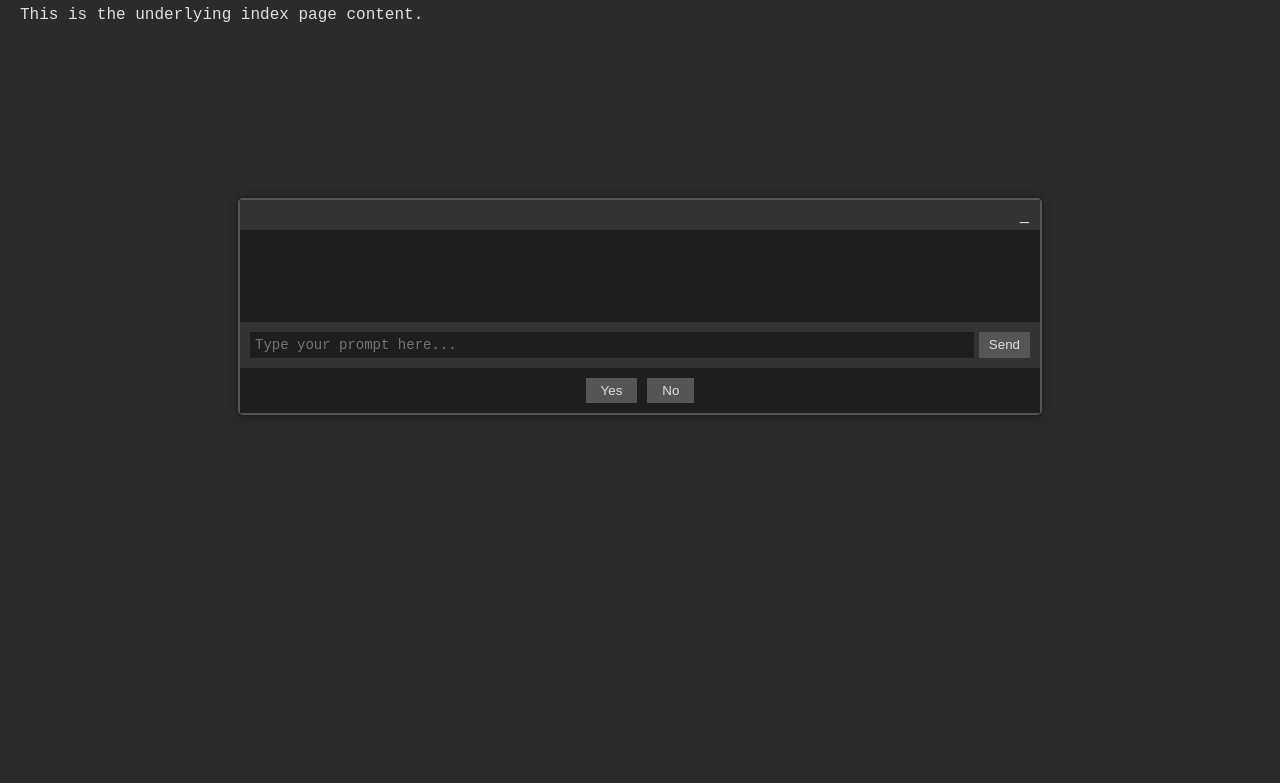
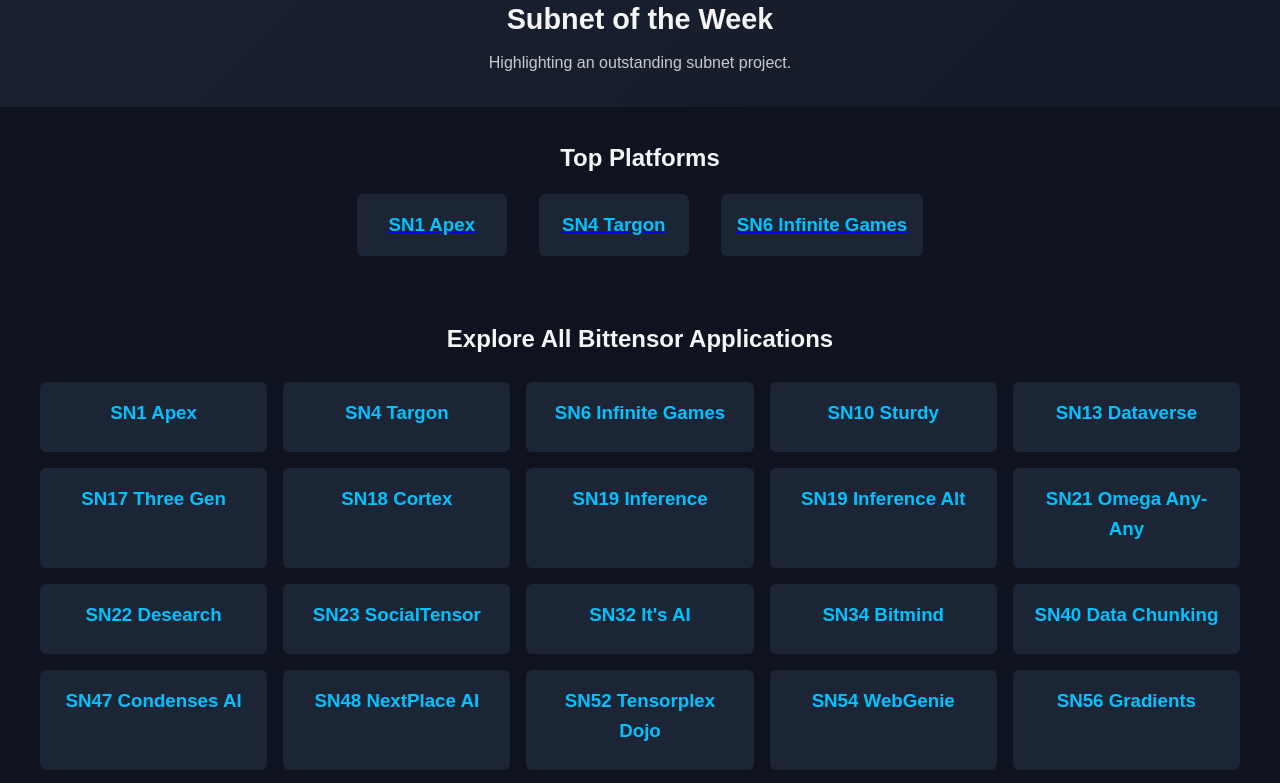
Before and after one commit to enduserrr/enduserrr.github.io, a plain HTML site: page index.html in a window 1280 px wide. Shown: the part 94-877 px from the top of the page. Before the commit the page ends 800 px from the top, so only its background shows below. Drawn offline with Linux system fonts and the light colour scheme.

Commit message:
usebittensor

```diff
--- a/index.html
+++ b/index.html
@@ -1,37 +1,59 @@
 <!DOCTYPE html>
 <html lang="en">
 <head>
-  <meta charset="UTF-8">
-  <title>Chat Terminal</title>
-  <link rel="stylesheet" href="style.css">
+  <meta charset="UTF-8" />
+  <title>usebittensor - Explore Bittensor Apps</title>
+  <link rel="stylesheet" href="style.css" />
 </head>
 <body>
-  <!-- Underlying index page content -->
-  <div id="content">
-    <h1>Welcome to my website</h1>
-    <p>This is the underlying index page content.</p>
-  </div>
+  <!-- Header / Navigation -->
+  <header>
+    <nav>
+      <ul>
+        <li><a href="#">Home</a></li>
+        <li><a href="#">Subnet of the Week</a></li>
+        <li><a href="#">Explore</a></li>
+        <li><a href="#">Contact</a></li>
+      </ul>
+    </nav>
+  </header>
 
-  <!-- Terminal window overlay -->
-  <div id="terminal-overlay">
-    <div id="terminal-window">
-      <div class="terminal-header">
-        <button id="minimize-btn">_</button>
+  <!-- Subnet of the Week Banner -->
+  <section class="banner">
+    <h2>Subnet of the Week</h2>
+    <p>Highlighting an outstanding subnet project.</p>
+  </section>
+
+  <!-- Carousel of Top 3 Platforms -->
+  <section class="carousel">
+    <h2>Top Platforms</h2>
+    <div class="carousel-container">
+      <!-- Example carousel items (you can update these) -->
+      <div class="carousel-item">
+        <a href="https://app.macrocosmos.ai/apex/chat" target="_blank">
+          <h3>SN1 Apex</h3>
+        </a>
       </div>
-      <div class="terminal-body">
-        <div id="chat-output"></div>
+      <div class="carousel-item">
+        <a href="https://sybil.com" target="_blank">
+          <h3>SN4 Targon</h3>
+        </a>
       </div>
-      <div class="terminal-footer">
-        <input type="text" id="user-input" placeholder="Type your prompt here...">
-        <button id="send-btn">Send</button>
-      </div>
-      <!-- Preset buttons for yes/no responses -->
-      <div id="preset-buttons" class="hidden">
-        <button class="preset-btn" data-answer="yes">Yes</button>
-        <button class="preset-btn" data-answer="no">No</button>
+      <div class="carousel-item">
+        <a href="https://aion5100.ai" target="_blank">
+          <h3>SN6 Infinite Games</h3>
+        </a>
       </div>
     </div>
-  </div>
+  </section>
+
+  <!-- Main Application List -->
+  <section class="application-list">
+    <h2>Explore All Bittensor Applications</h2>
+    <div class="app-grid" id="appGrid">
+      <!-- The script.js file will populate this grid dynamically -->
+    </div>
+  </section>
 
   <script src="script.js"></script>
 </body>
--- a/script.js
+++ b/script.js
@@ -1,80 +1,53 @@
-// TerminalWindow module
-const TerminalWindow = (() => {
-    const chatOutput = document.getElementById('chat-output');
-    const userInput = document.getElementById('user-input');
-    const sendBtn = document.getElementById('send-btn');
-    const minimizeBtn = document.getElementById('minimize-btn');
-    const presetButtonsContainer = document.getElementById('preset-buttons');
+// Example list of Bittensor applications.
+// You can add/remove items or categorize them later.
+const subnets = [
+    { name: "SN1 Apex", link: "https://app.macrocosmos.ai/apex/chat" },
+    { name: "SN4 Targon", link: "https://sybil.com" },
+    { name: "SN6 Infinite Games", link: "https://aion5100.ai" },
+    { name: "SN10 Sturdy", link: "https://v2.sturdy.finance/overview" },
+    { name: "SN13 Dataverse", link: "https://app.macrocosmos.ai/gravity/tasks" },
+    { name: "SN17 Three Gen", link: "https://404.xyz/app" },
+    { name: "SN18 Cortex", link: "https://app.corcel.io" },
+    { name: "SN19 Inference", link: "https://nineteen.ai/app" },
+    { name: "SN19 Inference Alt", link: "https://glider.so" },
+    { name: "SN21 Omega Any-Any", link: "https://sn21.ai/chat" },
+    { name: "SN22 Desearch", link: "https://desearch.ai" },
+    { name: "SN23 SocialTensor", link: "https://makeitaquote.com" },
+    { name: "SN32 It's AI", link: "https://its-ai.org/#apps" },
+    { name: "SN34 Bitmind", link: "https://bitmind.ai/apps" },
+    { name: "SN40 Data Chunking", link: "https://beta.vectorchat.ai" },
+    { name: "SN47 Condenses AI", link: "https://condenses.ai/#playground" },
+    { name: "SN48 NextPlace AI", link: "https://nextplace.ai/productPortal" },
+    { name: "SN52 Tensorplex Dojo", link: "https://dojo.network" },
+    { name: "SN54 WebGenie", link: "https://webgenieai.co/playground" },
+    { name: "SN56 Gradients", link: "https://gradients.io/app/" },
+    { name: "SN58 Dippy Speech", link: "https://dippyspeech.com" },
+    { name: "SN64 Chutes", link: "https://chutes.ai" },
+    { name: "SN64 Chutes Alt", link: "https://glider.so" },
+    { name: "SN66 Fake News", link: "https://highsky.io/fakenews#app_heading" },
+  ];
 
-    // Function to append text letter by letter
-    const typeText = (text, callback) => {
-      let index = 0;
-      const interval = setInterval(() => {
-        if (index < text.length) {
-          chatOutput.innerHTML += text.charAt(index);
-          index++;
-          // Auto-scroll to bottom
-          chatOutput.scrollTop = chatOutput.scrollHeight;
-        } else {
-          clearInterval(interval);
-          chatOutput.innerHTML += "\n";
-          if (callback) callback();
-        }
-      }, 50); // Adjust speed as needed
-    };
+  /**
+   * Dynamically create cards in the .app-grid section.
+   */
+  function generateAppCards() {
+    const appGrid = document.getElementById("appGrid");
 
-    // Send button click handler
-    sendBtn.addEventListener('click', () => {
-      const text = userInput.value.trim();
-      if (text) {
-        chatOutput.innerHTML += "> " + text + "\n";
-        userInput.value = "";
-        // Here, integrate your Akash API call
-        simulateBotResponse(text);
-      }
+    subnets.forEach((app) => {
+      const card = document.createElement("div");
+      card.className = "app-card";
+
+      const anchor = document.createElement("a");
+      anchor.href = app.link;
+      anchor.target = "_blank";
+      anchor.innerHTML = `<h3>${app.name}</h3>`;
+
+      card.appendChild(anchor);
+      appGrid.appendChild(card);
     });
+  }
 
-    // Allow Enter key to trigger send
-    userInput.addEventListener('keypress', (e) => {
-      if (e.key === 'Enter') {
-        sendBtn.click();
-      }
-    });
-
-    // Simulated bot response (replace with Akash API integration)
-    const simulateBotResponse = (userText) => {
-      if (userText.toLowerCase().includes("question")) {
-        // If the user message triggers a yes/no question
-        typeText("Do you want to continue? [Yes/No]", () => {
-          presetButtonsContainer.classList.remove('hidden');
-        });
-      } else {
-        // Standard response echoing user text
-        typeText("Echo: " + userText);
-      }
-    };
-
-    // Minimize button toggles the terminal overlay
-    minimizeBtn.addEventListener('click', () => {
-      const overlay = document.getElementById('terminal-overlay');
-      overlay.style.display = (overlay.style.display === "none") ? "flex" : "none";
-    });
-
-    // Handle preset yes/no button clicks
-    const presetButtons = document.querySelectorAll('.preset-btn');
-    presetButtons.forEach(btn => {
-      btn.addEventListener('click', () => {
-        const answer = btn.getAttribute('data-answer');
-        chatOutput.innerHTML += "> " + answer + "\n";
-        presetButtonsContainer.classList.add('hidden');
-        typeText("You selected: " + answer);
-      });
-    });
-
-    // Expose public API if further extension is needed
-    return {
-      typeText,
-      clear: () => chatOutput.innerHTML = ""
-    };
-
-  })();
+  // Initialize once the DOM is loaded
+  document.addEventListener("DOMContentLoaded", () => {
+    generateAppCards();
+  });
--- a/style.css
+++ b/style.css
@@ -1,111 +1,109 @@
-/* Global style */
-body {
+/* General Reset / Box-Sizing */
+* {
     margin: 0;
-    font-family: "Courier New", Courier, monospace;
-    background-color: #2b2b2b; /* slightly lighter dark grey */
-    color: #e0e0e0;
+    padding: 0;
+    box-sizing: border-box;
   }
 
-  /* Underlying index page */
-  #content {
-    padding: 20px;
+  /* Body Styling */
+  body {
+    font-family: Arial, sans-serif;
+    background-color: #0e131f;
+    color: #f5f5f5;
+    line-height: 1.6;
   }
 
-  /* Terminal overlay */
-  #terminal-overlay {
-    position: fixed;
-    top: 0;
-    left: 0;
-    width: 100%;
-    height: 100%;
+  /* Navigation */
+  header {
+    background-color: #101620;
+    padding: 1rem 2rem;
+  }
+  nav ul {
+    list-style-type: none;
     display: flex;
-    align-items: center;
-    justify-content: center;
+    gap: 1rem;
+  }
+  nav a {
+    color: #cfd7e6;
+    text-decoration: none;
+    font-weight: 500;
+  }
+  nav a:hover {
+    color: #00c2ff;
   }
 
-  /* Terminal window styling */
-  #terminal-window {
-    width: 80%;
-    max-width: 800px;
-    background-color: #1e1e1e; /* dark theme */
-    border: 2px solid #555;
-    border-radius: 5px;
-    box-shadow: 0 0 10px rgba(0,0,0,0.5);
-    display: flex;
-    flex-direction: column;
+  /* Banner */
+  .banner {
+    background: linear-gradient(135deg, #1a2232, #131926);
+    text-align: center;
+    padding: 2rem 1rem;
+  }
+  .banner h2 {
+    font-size: 1.8rem;
+    margin-bottom: 0.5rem;
+  }
+  .banner p {
+    font-size: 1rem;
+    opacity: 0.8;
   }
 
-  /* Terminal header */
-  .terminal-header {
-    background-color: #333;
-    padding: 5px;
+  /* Carousel */
+  .carousel {
+    padding: 2rem 1rem;
+    text-align: center;
+  }
+  .carousel-container {
     display: flex;
-    justify-content: flex-end;
+    justify-content: center;
+    gap: 2rem;
+    margin-top: 1rem;
+  }
+  .carousel-item {
+    background-color: #1c2535;
+    padding: 1rem;
+    border-radius: 6px;
+    min-width: 150px;
+    transition: transform 0.2s ease;
+  }
+  .carousel-item:hover {
+    transform: scale(1.05);
+  }
+  .carousel-item h3 {
+    margin-bottom: 0;
+    color: #00c2ff;
   }
 
-  /* Minimize button */
-  #minimize-btn {
-    background: transparent;
-    border: none;
-    color: #e0e0e0;
-    font-size: 16px;
-    cursor: pointer;
+  /* Application List */
+  .application-list {
+    padding: 2rem 1rem;
   }
-
-  /* Terminal body */
-  .terminal-body {
-    padding: 10px;
-    flex: 1;
-    overflow-y: auto;
-    white-space: pre-wrap;
-    word-wrap: break-word;
+  .application-list h2 {
+    text-align: center;
+    font-size: 1.5rem;
+    margin-bottom: 1.5rem;
   }
-
-  /* Terminal footer */
-  .terminal-footer {
-    background-color: #333;
-    padding: 10px;
-    display: flex;
+  .app-grid {
+    display: grid;
+    grid-template-columns: repeat(auto-fill, minmax(200px, 1fr));
+    gap: 1rem;
+    max-width: 1200px;
+    margin: 0 auto;
   }
-
-  #user-input {
-    flex: 1;
-    padding: 5px;
-    border: none;
-    background-color: #1e1e1e;
-    color: #e0e0e0;
-    font-family: inherit;
-    font-size: 14px;
-    outline: none;
+  .app-card {
+    background-color: #1c2535;
+    padding: 1rem;
+    border-radius: 6px;
+    transition: transform 0.2s ease;
+    text-align: center;
   }
-
-  #send-btn {
-    margin-left: 5px;
-    padding: 5px 10px;
-    border: none;
-    background-color: #555;
-    color: #e0e0e0;
-    cursor: pointer;
+  .app-card:hover {
+    transform: translateY(-2px);
   }
-
-  /* Preset yes/no buttons */
-  #preset-buttons {
-    padding: 10px;
-    background-color: #1e1e1e;
-    display: flex;
-    justify-content: center;
+  .app-card h3 {
+    margin-bottom: 0.5rem;
+    color: #00c2ff;
   }
-
-  .preset-btn {
-    margin: 0 5px;
-    padding: 5px 15px;
-    border: none;
-    background-color: #555;
-    color: #e0e0e0;
-    cursor: pointer;
+  .app-card a {
+    text-decoration: none;
+    color: inherit;
   }
-
-  /* Hide elements */
-  .hidden {
-    display: none;
-  }
```
Also changed, not shown: README.md (deleted).
